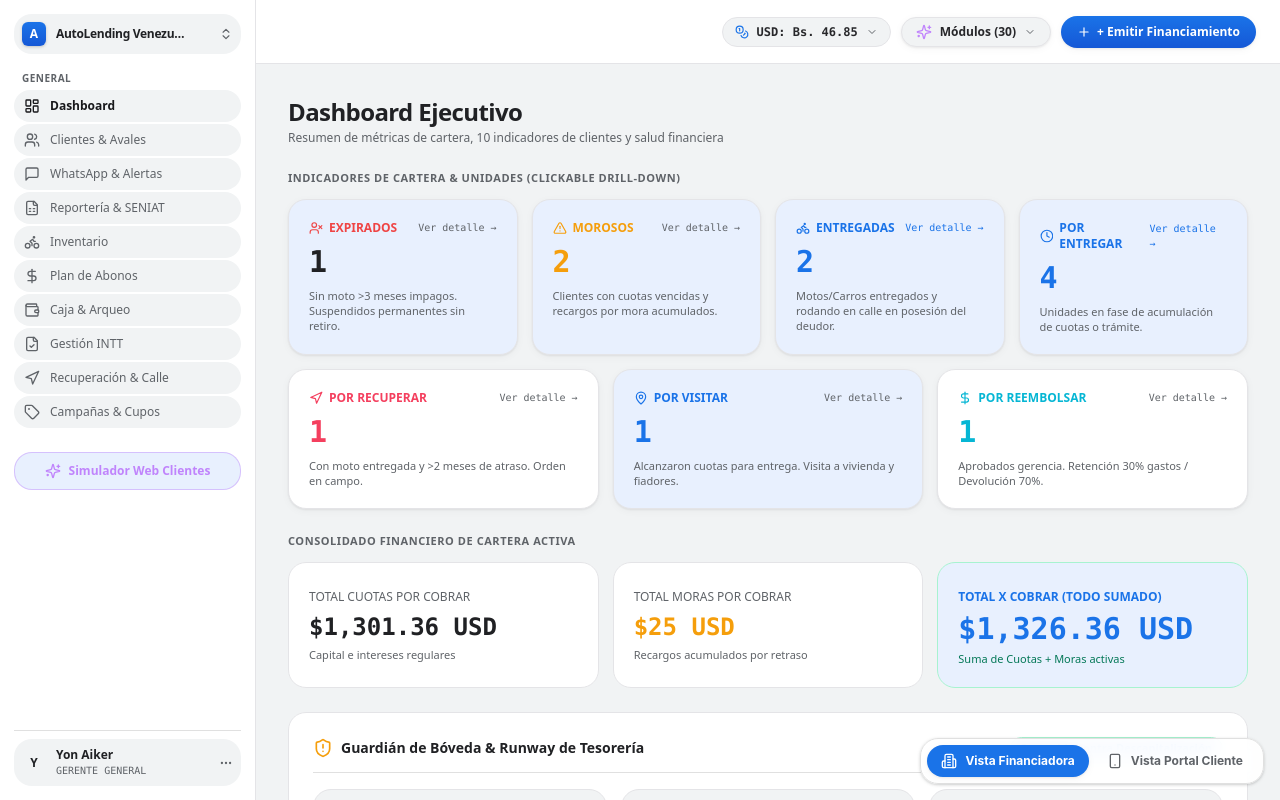
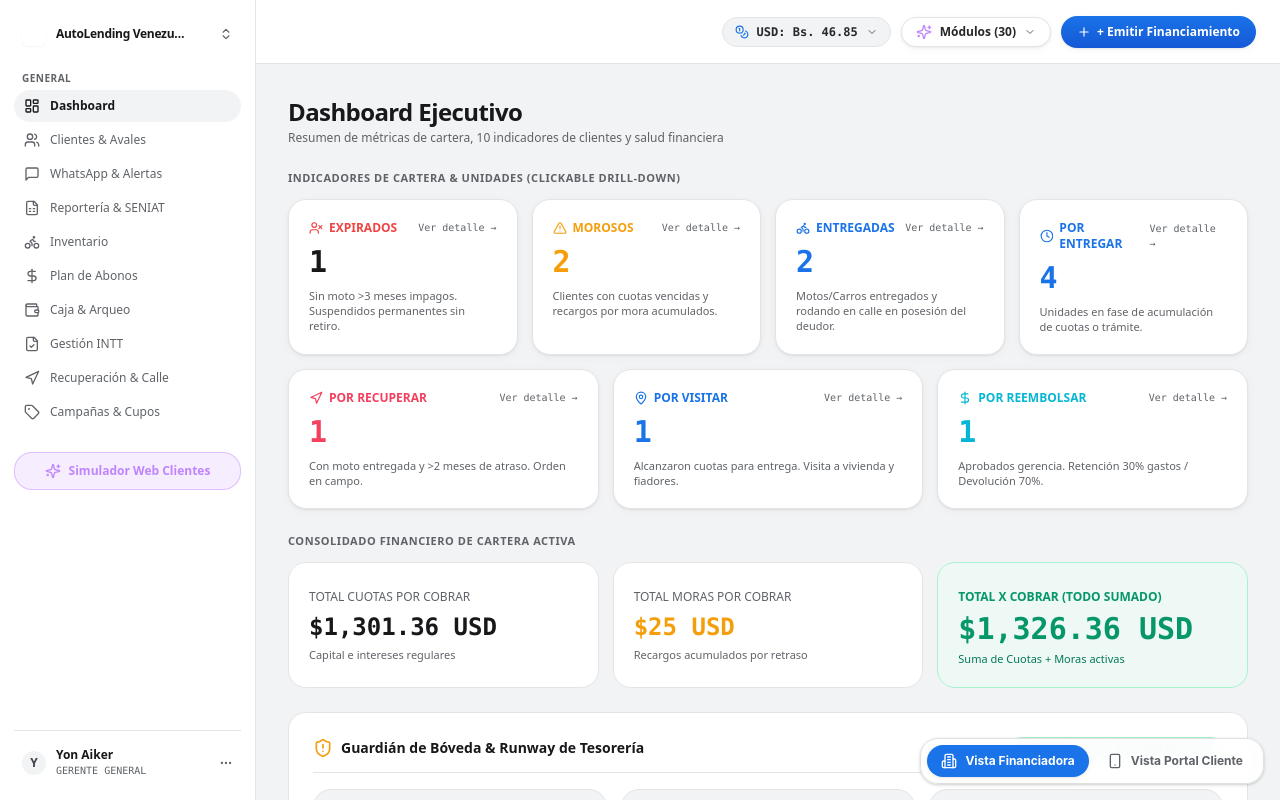
Before and after one commit to yonaikermarcano-spec/Autofinanciamiento, a Next.js app: page / in a window 1280 px wide. Built offline with nearby package versions, Linux system fonts and the light colour scheme.

Commit message:
Corregir contraste y legibilidad global: conservar fondos de estado, evitar azul sobre azul y hacer modales opacos y jerárquicos.

```diff
--- a/src/app/globals.css
+++ b/src/app/globals.css
@@ -32,7 +32,9 @@ body {
   font-family: "Inter", "Segoe UI", Arial, sans-serif;
 }
 
-* {
+*,
+*::before,
+*::after {
   box-sizing: border-box;
 }
 
@@ -48,67 +50,68 @@ textarea {
   color: var(--text);
 }
 
-.g-app-shell [class*="bg-zinc-950"],
-.g-app-shell [class*="bg-zinc-900"],
-.g-app-shell [class*="bg-zinc-800"],
-.g-app-shell [class*="bg-zinc-700"],
-.g-app-shell [class*="bg-slate-950"],
-.g-app-shell [class*="bg-slate-900"],
-.g-app-shell [class*="bg-slate-800"] {
+/* Neutralize only solid legacy surfaces. Opacity variants remain available
+   for status chips and selected states, avoiding low-contrast blue-on-blue UI. */
+.g-app-shell [class~="bg-zinc-950"],
+.g-app-shell [class~="bg-zinc-900"],
+.g-app-shell [class~="bg-zinc-800"],
+.g-app-shell [class~="bg-zinc-700"],
+.g-app-shell [class~="bg-slate-950"],
+.g-app-shell [class~="bg-slate-900"],
+.g-app-shell [class~="bg-slate-800"] {
   background-color: var(--surface) !important;
 }
 
-.g-app-shell [class*="bg-zinc-50"],
-.g-app-shell [class*="bg-zinc-100"],
-.g-app-shell [class*="bg-zinc-200"],
-.g-app-shell [class*="bg-slate-50"],
-.g-app-shell [class*="bg-slate-100"] {
+.g-app-shell [class~="bg-zinc-50"],
+.g-app-shell [class~="bg-zinc-100"],
+.g-app-shell [class~="bg-zinc-200"],
+.g-app-shell [class~="bg-slate-50"],
+.g-app-shell [class~="bg-slate-100"] {
   background-color: var(--surface-alt) !important;
 }
 
-.g-app-shell [class*="border-zinc-850"],
-.g-app-shell [class*="border-zinc-900"],
-.g-app-shell [class*="border-zinc-800"],
-.g-app-shell [class*="border-zinc-700"],
-.g-app-shell [class*="border-slate-850"],
-.g-app-shell [class*="border-slate-900"],
-.g-app-shell [class*="border-slate-800"] {
+.g-app-shell [class~="border-zinc-850"],
+.g-app-shell [class~="border-zinc-900"],
+.g-app-shell [class~="border-zinc-800"],
+.g-app-shell [class~="border-zinc-700"],
+.g-app-shell [class~="border-slate-850"],
+.g-app-shell [class~="border-slate-900"],
+.g-app-shell [class~="border-slate-800"] {
   border-color: var(--border) !important;
 }
 
-.g-app-shell [class*="text-zinc-100"],
-.g-app-shell [class*="text-zinc-200"],
-.g-app-shell [class*="text-zinc-300"] {
+.g-app-shell [class~="text-zinc-100"],
+.g-app-shell [class~="text-zinc-200"],
+.g-app-shell [class~="text-zinc-300"] {
   color: var(--text) !important;
 }
 
-.g-app-shell [class*="text-zinc-400"],
-.g-app-shell [class*="text-zinc-500"],
-.g-app-shell [class*="text-zinc-600"],
-.g-app-shell [class*="text-slate-400"],
-.g-app-shell [class*="text-slate-500"],
-.g-app-shell [class*="text-slate-600"] {
+.g-app-shell [class~="text-zinc-400"],
+.g-app-shell [class~="text-zinc-500"],
+.g-app-shell [class~="text-zinc-600"],
+.g-app-shell [class~="text-slate-400"],
+.g-app-shell [class~="text-slate-500"],
+.g-app-shell [class~="text-slate-600"] {
   color: var(--text-muted) !important;
 }
 
-.g-app-shell [class*="shadow-2xl"],
-.g-app-shell [class*="shadow-xl"],
-.g-app-shell [class*="shadow-lg"],
-.g-app-shell [class*="shadow-md"],
-.g-app-shell [class*="shadow-xs"] {
+.g-app-shell [class~="shadow-2xl"],
+.g-app-shell [class~="shadow-xl"],
+.g-app-shell [class~="shadow-lg"],
+.g-app-shell [class~="shadow-md"],
+.g-app-shell [class~="shadow-xs"] {
   box-shadow: var(--shadow-card) !important;
 }
 
 .g-app-shell .rounded-xl,
 .g-app-shell .rounded-2xl,
 .g-app-shell .rounded-lg,
-.g-app-shell .rounded-3xl,
-.g-app-shell .rounded-full {
+.g-app-shell .rounded-3xl {
   border-radius: 18px;
 }
 
 .g-app-shell button {
-  transition: all 0.2s ease;
+  transition: color 0.2s ease, background-color 0.2s ease, border-color 0.2s ease, box-shadow 0.2s ease;
 }
 
 .g-app-shell button:hover {
@@ -124,57 +127,64 @@ textarea {
   border-radius: 12px;
 }
 
-.g-app-shell [class*="bg-emerald-600"],
-.g-app-shell [class*="bg-emerald-500"],
-.g-app-shell [class*="bg-blue-600"],
-.g-app-shell [class*="bg-blue-500"],
-.g-app-shell [class*="bg-purple-600"],
-.g-app-shell [class*="bg-indigo-600"],
-.g-app-shell [class*="bg-google-500"],
-.g-app-shell [class*="bg-brand-500"],
-.g-app-shell button.bg-zinc-900,
-.g-app-shell button.bg-zinc-800,
-.g-app-shell button.bg-zinc-950,
-.g-app-shell .bg-zinc-900.text-white,
-.g-app-shell .bg-zinc-800.text-white {
+/* Solid primary actions only. Do not match opacity variants such as
+   bg-emerald-500/10, which are intentionally used for status surfaces. */
+.g-app-shell [class~="bg-emerald-600"],
+.g-app-shell [class~="bg-emerald-500"],
+.g-app-shell [class~="bg-blue-600"],
+.g-app-shell [class~="bg-blue-500"],
+.g-app-shell [class~="bg-purple-600"],
+.g-app-shell [class~="bg-indigo-600"],
+.g-app-shell [class~="bg-google-500"],
+.g-app-shell [class~="bg-brand-500"] {
   background: linear-gradient(180deg, var(--primary) 0%, var(--primary-strong) 100%) !important;
   border-color: transparent !important;
   color: white !important;
   box-shadow: var(--shadow-soft);
 }
 
-.g-app-shell [class*="text-emerald-500"],
-.g-app-shell [class*="text-emerald-400"],
-.g-app-shell [class*="text-blue-500"],
-.g-app-shell [class*="text-blue-400"],
-.g-app-shell [class*="text-purple-500"],
-.g-app-shell [class*="text-indigo-500"],
-.g-app-shell [class*="text-google-500"] {
+.g-app-shell [class~="text-emerald-500"],
+.g-app-shell [class~="text-emerald-400"],
+.g-app-shell [class~="text-blue-500"],
+.g-app-shell [class~="text-blue-400"],
+.g-app-shell [class~="text-purple-500"],
+.g-app-shell [class~="text-indigo-500"],
+.g-app-shell [class~="text-google-500"] {
   color: var(--primary) !important;
 }
 
-.g-app-shell [class*="bg-emerald-50"],
-.g-app-shell [class*="bg-blue-50"],
-.g-app-shell [class*="bg-purple-50"],
-.g-app-shell [class*="bg-indigo-50"],
-.g-app-shell [class*="bg-amber-50"],
-.g-app-shell [class*="bg-red-50"] {
-  background-color: var(--surface-strong) !important;
-}
-
-.g-app-shell [class*="hover:bg-zinc-900"],
-.g-app-shell [class*="hover:bg-zinc-800"],
-.g-app-shell [class*="hover:bg-zinc-950"] {
+.g-app-shell [class~="hover:bg-zinc-900"]:hover,
+.g-app-shell [class~="hover:bg-zinc-800"]:hover,
+.g-app-shell [class~="hover:bg-zinc-950"]:hover {
   background-color: var(--surface-alt) !important;
   color: var(--text) !important;
 }
 
-.g-app-shell .overflow-hidden {
-  overflow: visible;
+/* Modal system: opaque surface, readable backdrop, consistent hierarchy. */
+.g-app-shell > div.fixed.inset-0.z-50 {
+  background-color: rgba(32, 33, 36, 0.42) !important;
+  backdrop-filter: blur(4px);
 }
 
-.g-app-shell .sticky {
-  box-shadow: 0 1px 0 rgba(32, 33, 36, 0.06);
+.g-app-shell > div.fixed.inset-0.z-50 > div {
+  background: var(--surface) !important;
+  color: var(--text) !important;
+  border: 1px solid var(--border) !important;
+  box-shadow: 0 12px 40px rgba(32, 33, 36, 0.22) !important;
+}
+
+.g-app-shell > div.fixed.inset-0.z-50 > div [class~="bg-zinc-50"],
+.g-app-shell > div.fixed.inset-0.z-50 > div [class~="bg-zinc-950"] {
+  background-color: var(--surface-alt) !important;
+}
+
+.g-app-shell > div.fixed.inset-0.z-50 > div [class~="bg-emerald-500"] {
+  background: var(--primary) !important;
+}
+
+.g-app-shell > div.fixed.inset-0.z-50 > div [class~="text-emerald-400"],
+.g-app-shell > div.fixed.inset-0.z-50 > div [class~="text-emerald-500"] {
+  color: var(--primary) !important;
 }
 
 .g-app-shell ::-webkit-scrollbar {
```
